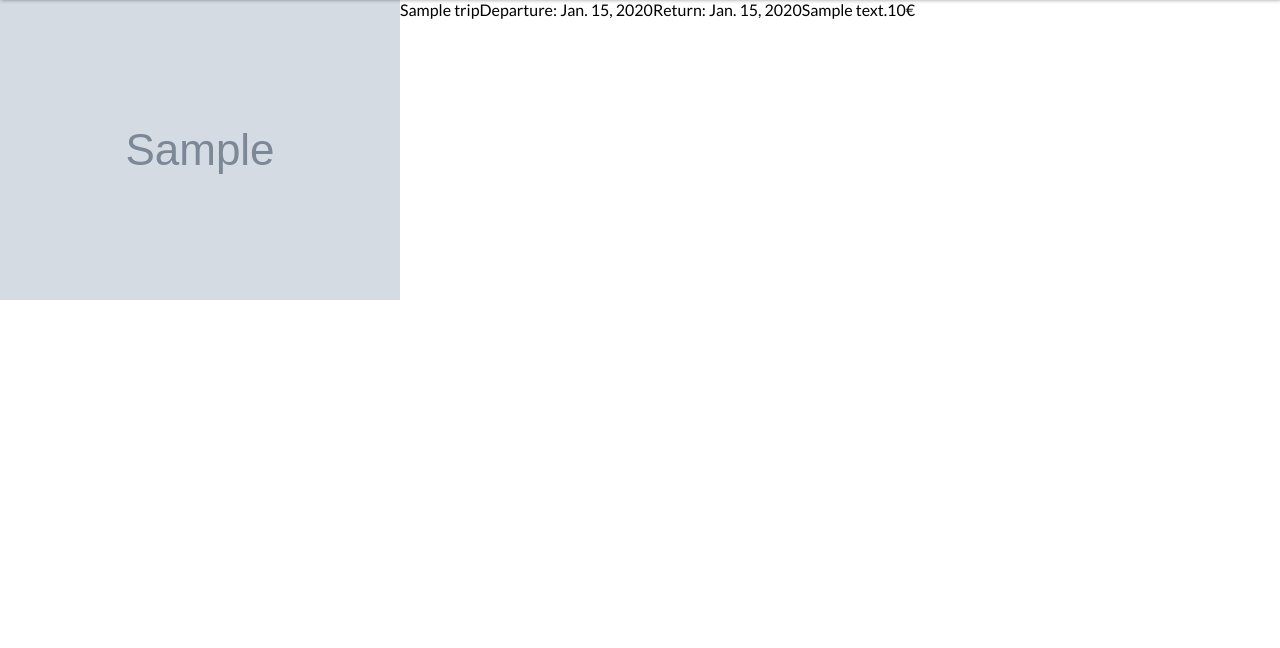
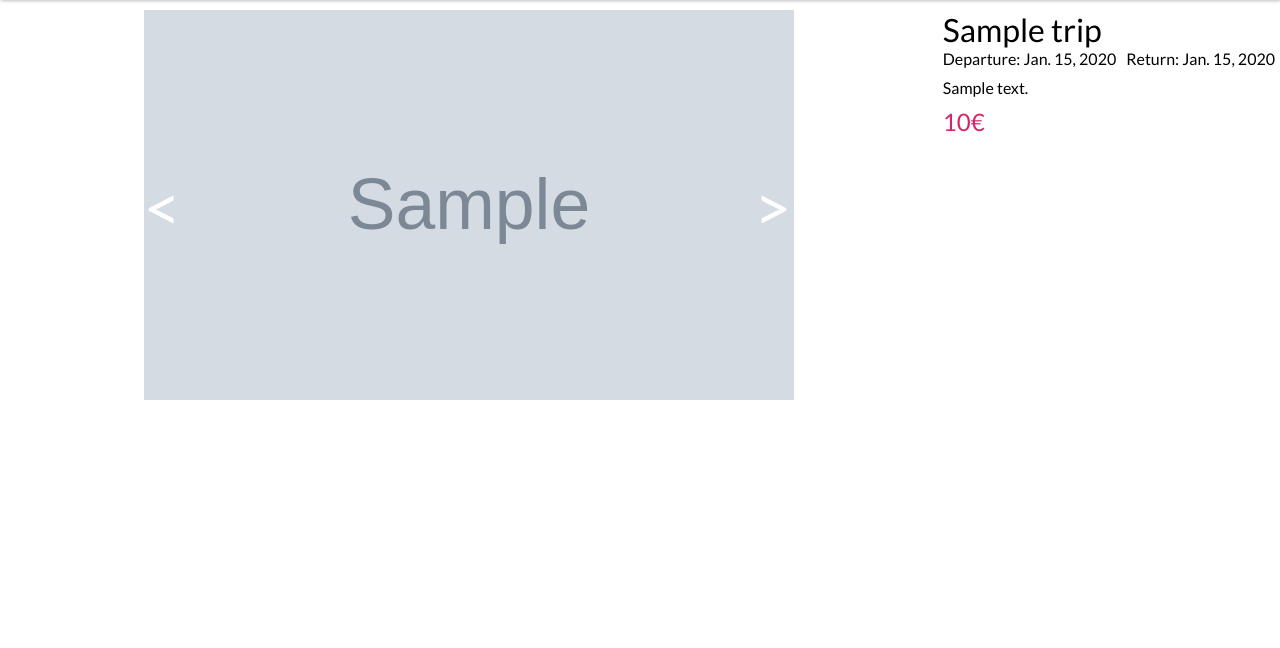
Before and after one commit to jacekplonka/travel2, a Django app: page /trips/1 in a window 1280 px wide. Shown: the part 56-704 px from the top of the page. Run offline with Django 3.2, Linux system fonts and the light colour scheme; tables that the repository leaves empty hold one stand-in row (Sample ...); some libraries are stand-ins or nearby versions.

Commit message:
Trip view styled

```diff
--- a/core/static/css/main.css
+++ b/core/static/css/main.css
@@ -100,15 +100,43 @@
         width: 100%; }
       .trips-container .trip .trip-content div {
         width: 100%;
+        text-align: justify;
         margin-bottom: 5px; }
       .trips-container .trip .trip-content .trip-gallery {
-        text-align: center;
         width: 40%; }
         .trips-container .trip .trip-content .trip-gallery img {
           width: 420px; }
-      .trips-container .trip .trip-content .trip-price {
-        font-size: 1.5rem;
-        color: #d72567; }
+
+.trip-price {
+  font-size: 1.5rem;
+  color: #d72567; }
+
+.trip-view {
+  margin-top: 5px;
+  padding: 5px; }
+  .trip-view .trip-gallery {
+    margin: 0 auto;
+    width: 650px; }
+    .trip-view .trip-gallery img {
+      width: 650px;
+      height: 390px; }
+    .trip-view .trip-gallery div {
+      font-size: 4rem;
+      color: white;
+      position: absolute;
+      transform: translate(0, 158px); }
+    .trip-view .trip-gallery div:nth-child(2) {
+      transform: translate(610px, 158px); }
+  .trip-view .trip-dates p:first-child {
+    font-weight: 100;
+    margin-right: 10px; }
+  .trip-view .trip-content {
+    padding-left: 10px; }
+  .trip-view .trip-name {
+    font-size: 2rem; }
+  .trip-view .trip-desc {
+    margin: 10px 10px 10px 0;
+    text-align: justify; }
 
 * {
   box-sizing: border-box;
--- a/core/templates/index.html
+++ b/core/templates/index.html
@@ -33,7 +33,7 @@
 
 			<div class="trip-gallery">
 				{% load thumbnail %}
-				<img src="{% thumbnail trip.photo1 420x260 box=trip.cropping crop detail %}" />
+				<img src="{% thumbnail trip.photo1 420x260 crop %}" />
 			</div>
 			<div class="trip-name">{{ trip.name }}</div>
 			<div class="trip-date">
--- a/core/templates/trip.html
+++ b/core/templates/trip.html
@@ -1,28 +1,57 @@
 {% extends 'base.html' %}
 {% block title %}
-    {{trip.name}}
+{{trip.name}}
 {% endblock title %}
 {% block content %}
-<section class="trips">
+<section class="flex trip-view">
 
-	<div class="flex trip-content">
-			<div class="trip-gallery">
-				{% load thumbnail %}
-				<img src="{% thumbnail trip.photo1 420x260 box=trip.cropping crop detail %}" />
-			</div>
-			<div class="trip-name">{{ trip.name }}</div>
-			<div class="trip-date">
-				Departure: <span>{{ trip.departure_date }}</span>
-			</div>
-			<div class="trip-date">
-				Return: <span>{{ trip.return_date }}</span>
-			</div>
-			<div class="trip-short">
-				<p>{{trip.short_desc}}</p>
-			</div>
-			<div class="trip-price">
-				{{trip.price}}€
-			</div>
+
+	<div class="trip-gallery">
+		<div>&lt;</div>
+		<div>&gt;</div>
+		<img id="gallery" src="" />
+
+	</div>
+
+	<div class="trip-content">
+		<p class="trip-name">{{trip.name}}</p>
+		<div class="flex trip-dates">
+			<p>Departure: <span>{{ trip.departure_date }}</span></p>
+			<p>Return: <span>{{ trip.return_date }}</span></p>
 		</div>
+
+		<p class="trip-desc">{{trip.long_desc}}</p>
+
+
+		<p class="trip-price">{{trip.price}}€</p>
+	</div>
+
+
+
+
 </section>
+
+<script>
+	let urls = [{% for photo in trip.photos %}"{{photo}}", {% endfor %}];
+	urls = urls.filter((url) => {
+		if (url !== "/media/null") return true;
+	})
+	const gallery = document.getElementById('gallery');
+	let i = 0;
+	gallery.src = urls[0];
+	gallery.previousElementSibling.addEventListener('click', () => {
+		gallery.src = urls[++i];
+		if (i === urls.length - 1) {
+			i = -1;
+		}
+	});
+	gallery.previousElementSibling.previousElementSibling.addEventListener('click', () => {
+		gallery.src = urls[--i];
+		if (i === 0) {
+			i = urls.length;
+		}
+	});
+
+
+</script>
 {% endblock content %}
--- a/core/views.py
+++ b/core/views.py
@@ -30,6 +30,18 @@ class IndexView(View):
 class TripView(View):
     def get(self, request, id):
         trip = get_object_or_404(Trip, id=id)
+
+        trip.photos = []
+        trip.photos.append(trip.photo1.url)
+        trip.photos.append(trip.photo2.url)
+        trip.photos.append(trip.photo3.url)
+        trip.photos.append(trip.photo4.url)
+        trip.photos.append(trip.photo5.url)
+        trip.photos.append(trip.photo6.url)
+        trip.photos.append(trip.photo7.url)
+        trip.photos.append(trip.photo8.url)
+        trip.photos.append(trip.photo9.url)
+        trip.photos.append(trip.photo10.url)
         return render(request, "trip.html", {'trip': trip})
 
 
```
Also changed, not shown: core/static/scss/_trips.scss (+52 -15 lines).
